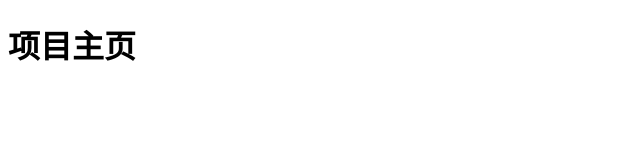
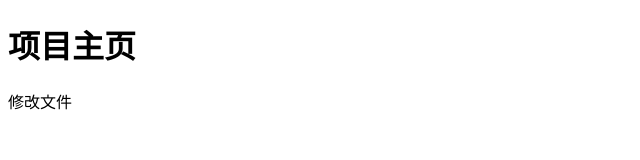
Before and after one commit to MiaoMiaoDeGit/MiaoMiaoDeGit.github.io, a plain HTML site: page index.html in a window 1280 px wide. Shown: the full height of the page, 0-640 px from the left. Drawn offline with Linux system fonts and the light colour scheme.

Commit message:
修改了

```diff
--- a/index.html
+++ b/index.html
@@ -8,5 +8,7 @@
 	<h1>
 	 项目主页
 	</h1>
+	<p>修改文件
+	</p>
 </body>
 </html>
```
